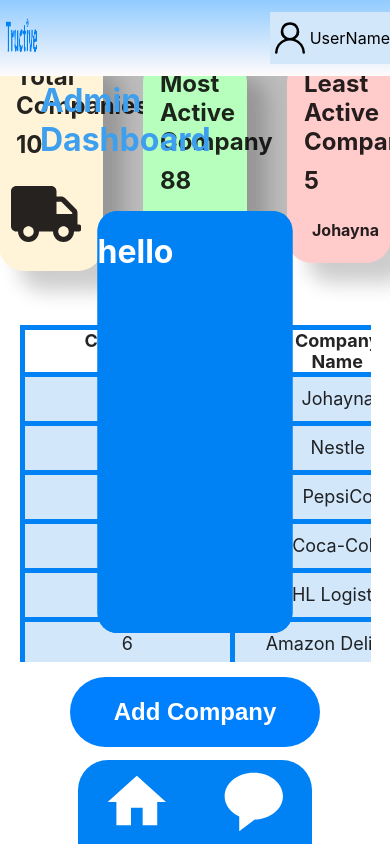
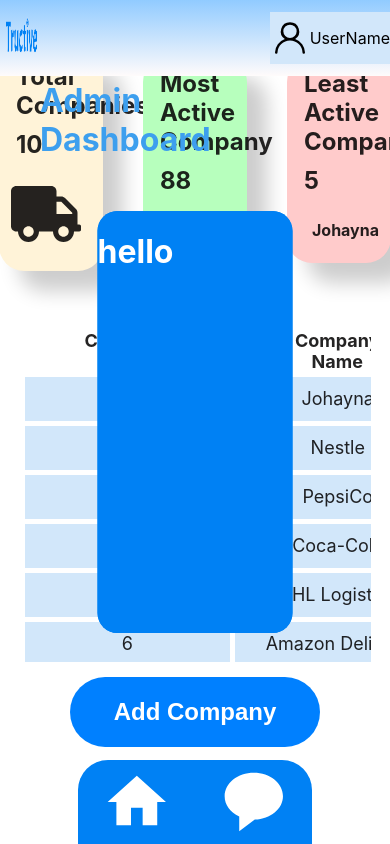
Before and after one commit to m7modfayez/tructive, a React (Vite) app: page /admin-dashboard/add-company in a window 390 px wide. Shown: the top 844 px of the page. Built offline with nearby package versions, Linux system fonts and the light colour scheme.

Commit message:
edit sizing for responsive

```diff
--- a/src/App.css
+++ b/src/App.css
@@ -140,7 +140,7 @@
   width: 60vw;
   /* min-width: 60%; */
   max-width: 90vw;
-  background-color: rgb(188, 188, 188);
+  /* background-color: rgb(188, 188, 188); */
   /* height: 200px; */
   /* height: 25%; */
   /* height: 25vh; */
@@ -196,7 +196,7 @@
 
 .table-div{
   margin: 80px auto 0;
-  background-color: #0081F4;
+  /* background-color: #0081F4; */
   width:fit-content;
   /* width: 80%; */
   max-width: 90%;
```
